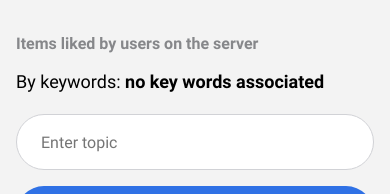
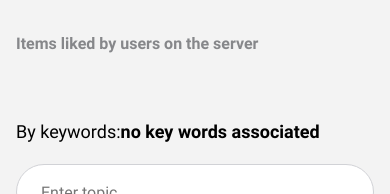
Before and after one commit to BigRedCoding/FinalProject, a React (Vite) app: page /liked-by-server in a window 390 px wide. Shown: the part 148-342 px from the top of the page. Built offline with nearby package versions, Linux system fonts and the light colour scheme; no server answers; a web font is replaced by a local one.

Commit message:
Beta 0.1.2

```diff
--- a/src/components/LikedByServer/LikedByServer.css
+++ b/src/components/LikedByServer/LikedByServer.css
@@ -12,6 +12,7 @@
 }
 
 .liked-by-server__keywords-text {
+  padding-top: 30px;
   font-size: 18px;
   line-height: 24px;
   max-width: 712px;
@@ -106,6 +107,11 @@
     font-size: 20px;
     line-height: 24px;
   }
+  .liked-by-server__keywords-text {
+    padding-top: 16px;
+    font-size: 18px;
+    line-height: 24px;
+  }
 }
 
 @media screen and (max-width: 660px) {
@@ -137,6 +143,12 @@
     padding: 16px 0;
     font-size: 16px;
     line-height: 20px;
+  }
+
+  .liked-by-server__keywords-text {
+    padding-top: 50px;
+    font-size: 18px;
+    line-height: 24px;
   }
 
   .liked-by-server__form-container-mobile {
--- a/src/components/LikedByServer/LikedByServer.jsx
+++ b/src/components/LikedByServer/LikedByServer.jsx
@@ -136,7 +136,7 @@ export default function LikedByServer({
           Items liked by users on the server
         </p>
         <p className="liked-by-server__keywords-text">
-          By keywords:{" "}
+          By keywords:
           <span className="liked-by-server__span">{keywordsPhase}</span>
         </p>
         <div className="liked-by-server__form-container">
```
Also changed, not shown: 1 other file (tests, documents, lock files or other folders).
